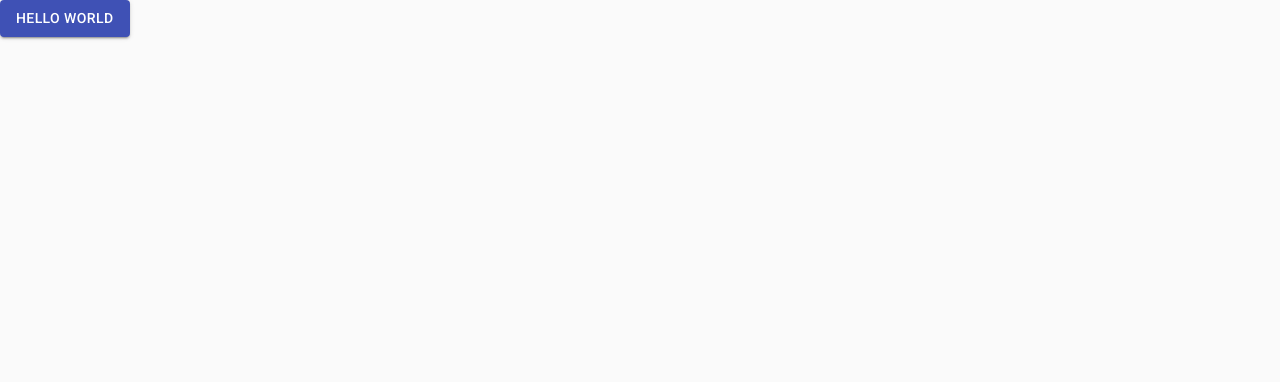
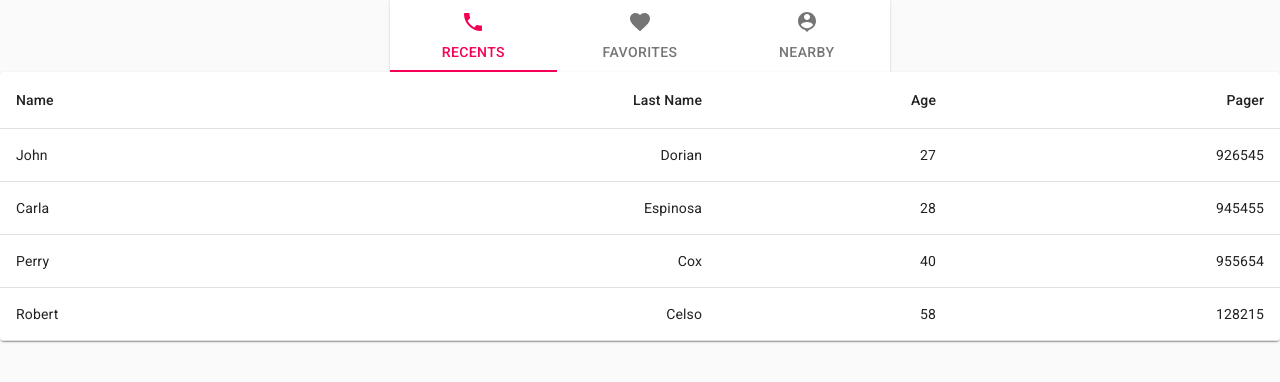
Before and after one commit to maksim-honchar/contacts-book, a React app: page / in a window 1280 px wide. Shown: the top 382 px of the page. Built offline with nearby package versions, Linux system fonts and the light colour scheme.

Commit message:
added table with users

```diff
--- a/src/App.tsx
+++ b/src/App.tsx
@@ -1,11 +1,25 @@
 import React from 'react';
-import Button from '@material-ui/core/Button';
+import {
+  BrowserRouter as Router,
+  Switch,
+  Route,
+  Redirect,
+} from 'react-router-dom';
+import { ContactPage } from './components/ContactPage';
+import { ContactsBook } from './components/contacts-book/ContactsBook';
+import { NavBar } from './components/NavBar';
 
 function App() {
   return (
-    <Button variant="contained" color="primary">
-      Hello World
-    </Button>
+    <Router>
+      <NavBar />
+      <Switch>
+        <Route exact path="/" component={ContactsBook} />
+        <Route exact path="/contact/:contactId" component={ContactPage} />
+        <Redirect to="/" />
+      </Switch>
+    </Router>
   );
 }
+
 export default App;
--- /dev/null
+++ b/src/components/ContactPage.tsx
@@ -0,0 +1,12 @@
+import React, { FC } from 'react';
+import { RouteComponentProps } from 'react-router-dom';
+
+interface MatchParams {
+    contactId: string;
+}
+
+export const ContactPage: FC<RouteComponentProps<MatchParams>> = ({ match }) => {
+  const { contactId } = match.params;
+
+  return <h2>{contactId}</h2>;
+};
--- /dev/null
+++ b/src/components/NavBar.tsx
@@ -0,0 +1,42 @@
+import React, { FC } from 'react';
+import Paper from '@material-ui/core/Paper';
+import { makeStyles } from '@material-ui/core/styles';
+import Tabs from '@material-ui/core/Tabs';
+import Tab from '@material-ui/core/Tab';
+import PhoneIcon from '@material-ui/icons/Phone';
+import FavoriteIcon from '@material-ui/icons/Favorite';
+import PersonPinIcon from '@material-ui/icons/PersonPin';
+
+const useStyles = makeStyles({
+  root: {
+    flexGrow: 1,
+    maxWidth: 500,
+    margin: 'auto',
+  },
+});
+
+export const NavBar: FC = () => {
+  const classes = useStyles();
+  const [value, setValue] = React.useState(0);
+
+  const handleChange = (event: React.ChangeEvent<{}>, newValue: number) => {
+    setValue(newValue);
+  };
+
+  return (
+    <Paper square className={classes.root}>
+      <Tabs
+        value={value}
+        onChange={handleChange}
+        variant="fullWidth"
+        indicatorColor="secondary"
+        textColor="secondary"
+        aria-label="icon label tabs example"
+      >
+        <Tab icon={<PhoneIcon />} label="RECENTS" />
+        <Tab icon={<FavoriteIcon />} label="FAVORITES" />
+        <Tab icon={<PersonPinIcon />} label="NEARBY" />
+      </Tabs>
+    </Paper>
+  );
+};
--- /dev/null
+++ b/src/components/contacts-book/Contact.tsx
@@ -0,0 +1,33 @@
+import { TableRow, TableCell } from '@material-ui/core';
+import React, { FC } from 'react';
+import { useHistory } from 'react-router-dom';
+
+interface ContactProps {
+    name: string
+    lastname: string
+    age: number
+    pager: number
+    id: string
+}
+
+export const Contact: FC<ContactProps> = (props) => {
+  const {
+    name, lastname, age, pager, id,
+  } = props;
+
+  const history = useHistory();
+
+  const handleClick = (idContact: string) => history.push(`/contact/${idContact}`);
+
+  return (
+    <TableRow style={{ cursor: 'pointer' }} onClick={() => handleClick(id)}>
+      <TableCell component="th" scope="row">
+        {name}
+      </TableCell>
+      <TableCell align="right">{lastname}</TableCell>
+      <TableCell align="right">{age}</TableCell>
+      <TableCell align="right">{pager}</TableCell>
+    </TableRow>
+
+  );
+};
--- /dev/null
+++ b/src/components/contacts-book/ContactsBook.tsx
@@ -0,0 +1,54 @@
+import React, { FC } from 'react';
+import { makeStyles } from '@material-ui/core/styles';
+import Table from '@material-ui/core/Table';
+import TableBody from '@material-ui/core/TableBody';
+import TableCell from '@material-ui/core/TableCell';
+import TableContainer from '@material-ui/core/TableContainer';
+import TableHead from '@material-ui/core/TableHead';
+import TableRow from '@material-ui/core/TableRow';
+import Paper from '@material-ui/core/Paper';
+import useHooks from '../../hooks';
+import { Contact } from './Contact';
+
+const useStyles = makeStyles({
+  table: {
+    minWidth: 650,
+  },
+});
+
+export const ContactsBook: FC = () => {
+  const classes = useStyles();
+  const { useAppSelector } = useHooks();
+  const contacts = useAppSelector((state) => state.contacts);
+
+  return (
+    <TableContainer component={Paper}>
+      <Table className={classes.table}>
+        <TableHead>
+          <TableRow>
+            <TableCell>Name</TableCell>
+            <TableCell align="right">Last Name</TableCell>
+            <TableCell align="right">Age</TableCell>
+            <TableCell align="right">Pager</TableCell>
+          </TableRow>
+        </TableHead>
+        <TableBody>
+          {contacts.map(({
+            id, name, lastname, age, pager,
+          }) => (
+
+            <Contact
+              key={id}
+              id={id}
+              name={name}
+              lastname={lastname}
+              age={age}
+              pager={pager}
+            />
+
+          ))}
+        </TableBody>
+      </Table>
+    </TableContainer>
+  );
+};
--- /dev/null
+++ b/src/hooks.ts
@@ -0,0 +1,14 @@
+import { TypedUseSelectorHook, useDispatch, useSelector } from 'react-redux';
+import type { RootState, AppDispatch } from './redux/store';
+
+const useHooks = () => {
+  const useAppDispatch = () => useDispatch<AppDispatch>();
+  const useAppSelector: TypedUseSelectorHook<RootState> = useSelector;
+
+  return {
+    useAppDispatch,
+    useAppSelector,
+  };
+};
+
+export default useHooks;
--- a/src/redux/contactsSlice.ts
+++ b/src/redux/contactsSlice.ts
@@ -1,9 +1,7 @@
 import { createSlice } from '@reduxjs/toolkit';
+import contactsData from '../utils/data.json';
 
-const initialState = [
-  { id: '1', title: 'First Post!', content: 'Hello!' },
-  { id: '2', title: 'Second Post', content: 'More text' },
-];
+const initialState = contactsData;
 
 const contactsSlice = createSlice({
   name: 'contacts',
--- a/src/redux/store.ts
+++ b/src/redux/store.ts
@@ -1,5 +1,7 @@
 import { configureStore } from '@reduxjs/toolkit';
+import throttle from 'lodash.throttle';
 import contactsReducer from './contactsSlice';
+import { saveState } from '../utils/localStorage';
 
 const store = configureStore({
   reducer: {
@@ -7,6 +9,14 @@ const store = configureStore({
   },
 });
 
+store.subscribe(
+  throttle(() => {
+    saveState({
+      contacts: store.getState().contacts,
+    });
+  }, 1000),
+);
+
 export type RootState = ReturnType<typeof store.getState>
 
 export type AppDispatch = typeof store.dispatch
--- /dev/null
+++ b/src/utils/data.json
@@ -0,0 +1,30 @@
+[
+  {
+    "name": "John",
+    "lastname": "Dorian",
+    "age": 27,
+    "pager": 926545,
+    "id": "0"
+  },
+  {
+    "name": "Carla",
+    "lastname": "Espinosa",
+    "age": 28,
+    "pager": 945455,
+    "id": "1"
+  },
+  {
+    "name": "Perry",
+    "lastname": "Cox",
+    "age": 40,
+    "pager": 955654,
+    "id": "2"
+  },
+  {
+    "name": "Robert",
+    "lastname": "Celso",
+    "age": 58,
+    "pager": 128215,
+    "id": "3"
+  }
+]
--- /dev/null
+++ b/src/utils/localStorage.ts
@@ -0,0 +1,22 @@
+import { RootState } from '../redux/store';
+
+export const loadState = () => {
+  try {
+    const serializedState = localStorage.getItem('state');
+    if (serializedState === null) {
+      return undefined;
+    }
+    return JSON.parse(serializedState);
+  } catch (err) {
+    return undefined;
+  }
+};
+
+export const saveState = (state: RootState) => {
+  try {
+    const serializedState = JSON.stringify(state);
+    localStorage.setItem('state', serializedState);
+  } catch {
+    // ignore write errors
+  }
+};
--- a/tsconfig.json
+++ b/tsconfig.json
@@ -8,6 +8,7 @@
     "jsx": "react",
     "allowJs": true,
     "moduleResolution": "node",
+    "resolveJsonModule": true,
     "allowSyntheticDefaultImports": true
   }
 }
```
Also changed, not shown: package.json (+6 -1 lines), 1 other file (tests, documents, lock files or other folders).
